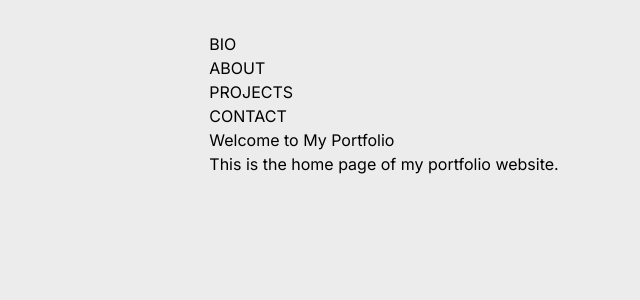
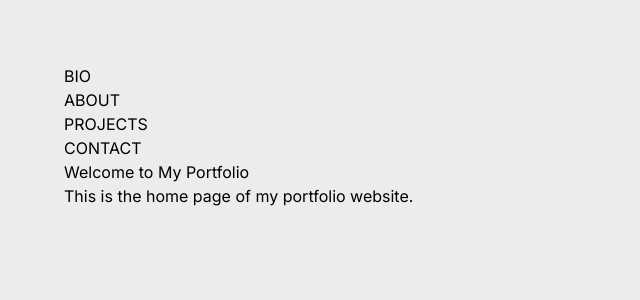
Before and after one commit to AkashSasikumar47/ieee-protocol-website, a Next.js app: page / in a window 1280 px wide. Shown: the top 300 px of the page, without its empty margins (0-640 px from the left). Built offline with nearby package versions, Linux system fonts and the light colour scheme.

Commit message:
Update globals.css

```diff
--- a/app/globals.css
+++ b/app/globals.css
@@ -15,7 +15,7 @@
     --foreground-rgb: 255, 255, 255;
     --background-start-rgb: 0, 0, 0;
     --background-end-rgb: 0, 0, 0;
-    --Background-Main: #333333;
+    --Background-Main: #626262;
     /* Update dark mode background color */
   }
 }
@@ -25,11 +25,9 @@ body {
   background: linear-gradient(to bottom,
       transparent,
       rgb(var(--background-end-rgb))) rgb(var(--background-start-rgb));
-  display: flex;
+
   width: 100%;
-  max-width: 768px;
-  /* Update to 100% width for responsiveness */
-  padding: 32px;
+  padding: 64px;
   flex-direction: column;
   align-items: center;
   gap: 54px;
```
